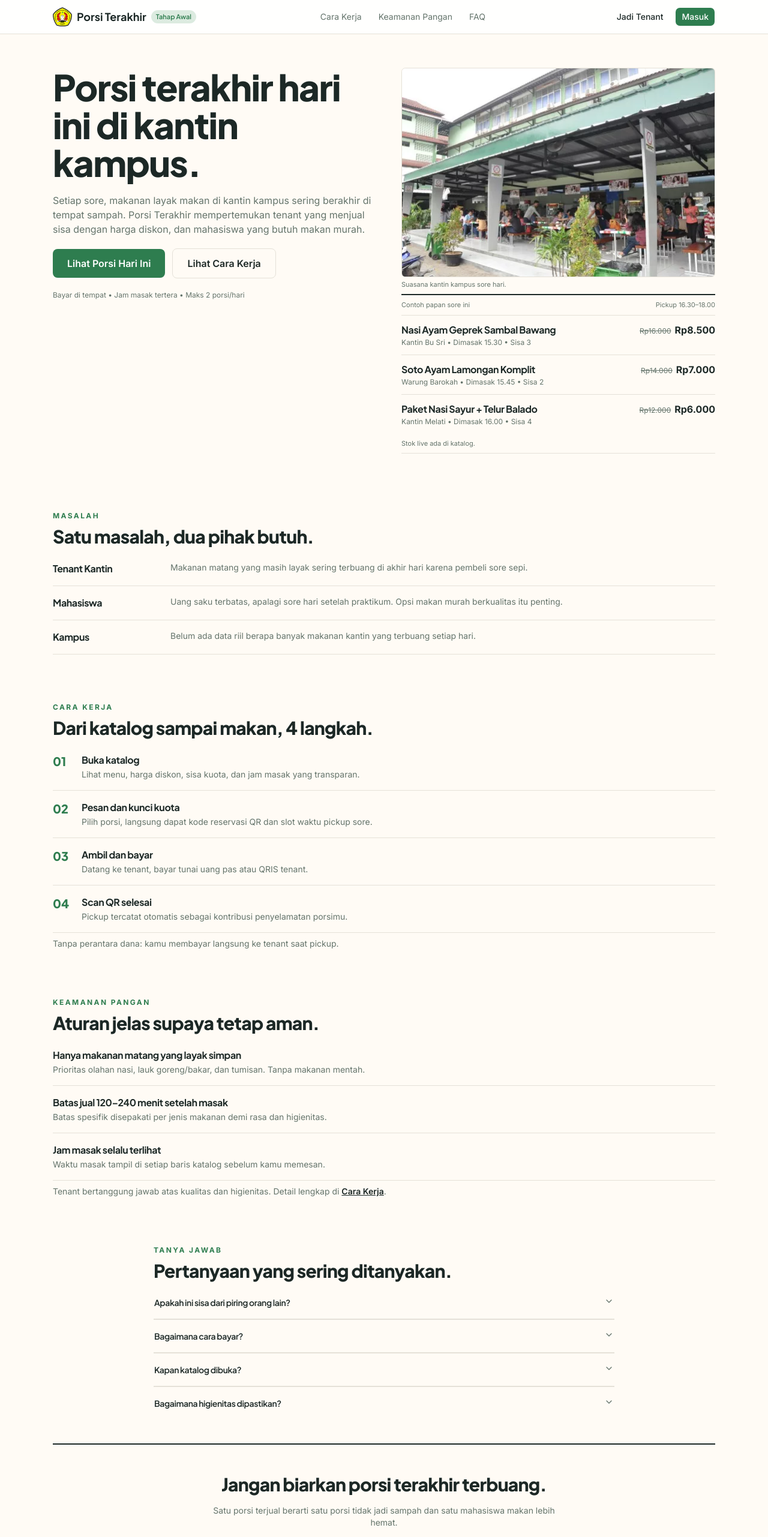
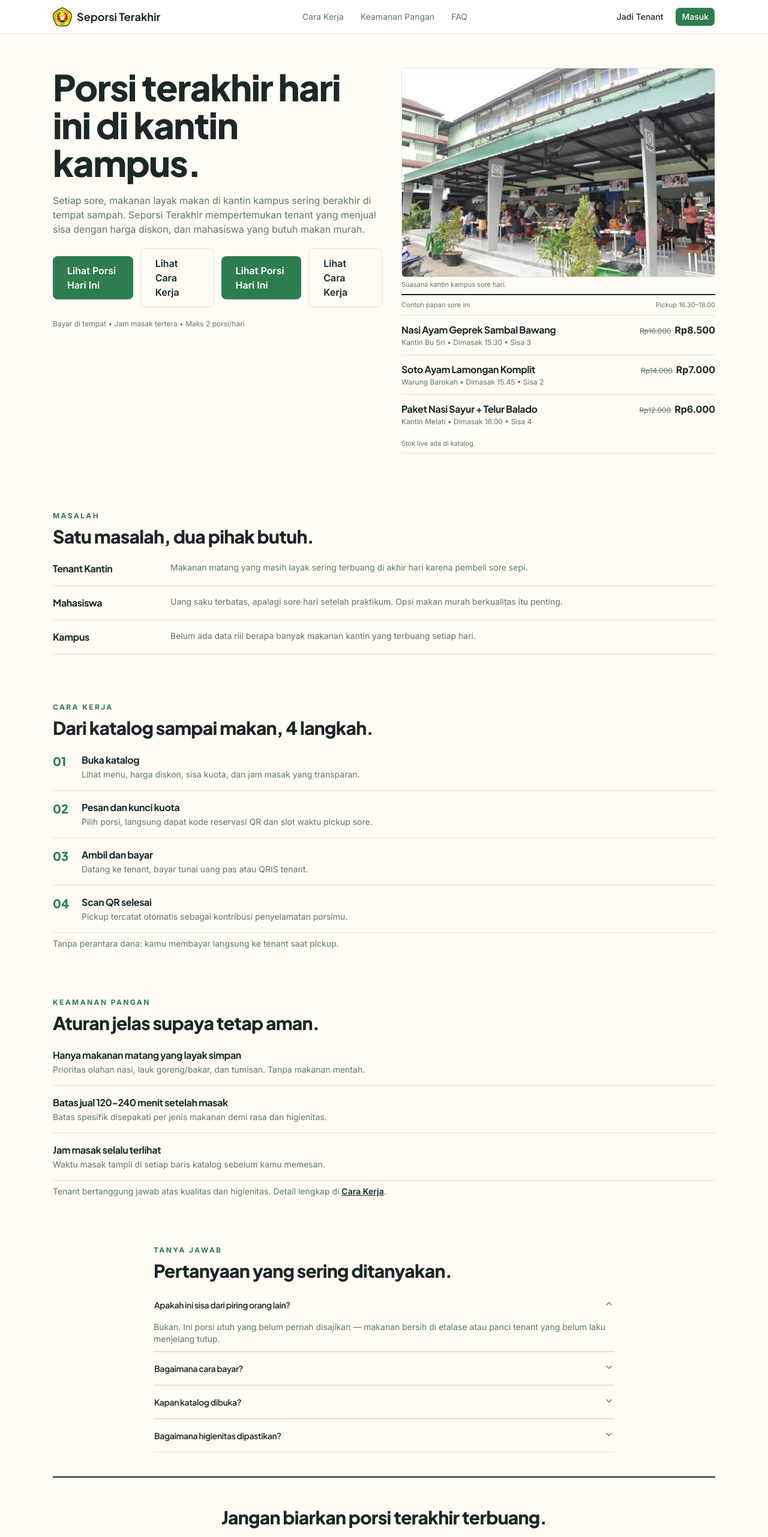
Before and after one commit to yayayapluto/Seporsi-Terakhir, a Next.js app: page / in a window 1280 px wide. Shown: the top 2562 px of the page at 60% size. Built offline with nearby package versions, Linux system fonts and the light colour scheme; no server answers.

Commit message:
feat(brand): Seporsi Terakhir, hapus badge Tahap Awal

```diff
--- a/src/app/(public)/cara-kerja/page.tsx
+++ b/src/app/(public)/cara-kerja/page.tsx
@@ -215,7 +215,7 @@ export default function CaraKerjaPage() {
             Aplikasi tidak memproses pembayaran
           </h2>
           <p className="text-muted-foreground">
-            Porsi Terakhir hanya mencatat kuota. Uang berpindah tangan di kasir fisik kantin.
+            Seporsi Terakhir hanya mencatat kuota. Uang berpindah tangan di kasir fisik kantin.
           </p>
           <dl className="grid gap-x-8 gap-y-4 sm:grid-cols-3">
             <div className="flex flex-col gap-1">
@@ -349,7 +349,6 @@ export default function CaraKerjaPage() {
         </Reveal>
       </section>
 
-      {/* FAQ */}
       <section aria-labelledby="faq-heading">
         <Reveal className="flex flex-col gap-2">
           <h2 id="faq-heading" className="text-xl font-bold tracking-tight">
--- a/src/app/(public)/page.tsx
+++ b/src/app/(public)/page.tsx
@@ -1,5 +1,6 @@
 import Image from "next/image";
 import Link from "next/link";
+
 import {
   Accordion,
   AccordionContent,
@@ -114,10 +115,26 @@ export default function Home() {
           </h1>
           <p className="max-w-xl text-base text-muted-foreground">
             Setiap sore, makanan layak makan di kantin kampus sering berakhir di tempat sampah.
-            Porsi Terakhir mempertemukan tenant yang menjual sisa dengan harga diskon, dan mahasiswa
-            yang butuh makan murah.
+            Seporsi Terakhir mempertemukan tenant yang menjual sisa dengan harga diskon, dan
+            mahasiswa yang butuh makan murah.
           </p>
           <div className="flex flex-col gap-3 sm:flex-row sm:items-center">
+            <Pressable>
+              <Link
+                href="/katalog"
+                className="inline-flex items-center justify-center rounded-lg bg-primary px-6 py-3 font-semibold text-primary-foreground transition-colors hover:bg-[#256640]"
+              >
+                Lihat Porsi Hari Ini
+              </Link>
+            </Pressable>
+            <Pressable>
+              <Link
+                href="/cara-kerja"
+                className="inline-flex items-center justify-center rounded-lg border px-6 py-3 font-semibold transition-colors hover:bg-muted"
+              >
+                Lihat Cara Kerja
+              </Link>
+            </Pressable>
             <Pressable>
               <Link
                 href="/katalog"
@@ -261,12 +278,12 @@ export default function Home() {
         <h2 className="text-2xl font-extrabold tracking-tight sm:text-3xl">
           Pertanyaan yang sering ditanyakan.
         </h2>
-        <Accordion>
+        <Accordion defaultValue={FAQS[0] ? [FAQS[0].q] : []} className="mt-1 border-b">
           {FAQS.map((f) => (
-            <AccordionItem key={f.q} className="border-t first:border-t-0">
-              <AccordionTrigger className="py-4 font-semibold">{f.q}</AccordionTrigger>
+            <AccordionItem key={f.q} value={f.q} className="border-t first:border-t-0">
+              <AccordionTrigger className="py-4 text-left font-semibold">{f.q}</AccordionTrigger>
               <AccordionContent>
-                <p className="pb-4 text-sm text-muted-foreground">{f.a}</p>
+                <p className="text-muted-foreground">{f.a}</p>
               </AccordionContent>
             </AccordionItem>
           ))}
@@ -299,6 +316,22 @@ export default function Home() {
               Daftar sebagai Tenant
             </Link>
           </Pressable>
+          <Pressable>
+            <Link
+              href="/masuk"
+              className="inline-flex items-center justify-center rounded-lg bg-primary px-6 py-3 font-semibold text-primary-foreground transition-colors hover:bg-[#256640]"
+            >
+              Masuk Sekarang
+            </Link>
+          </Pressable>
+          <Pressable>
+            <Link
+              href="/tenant/pendaftaran"
+              className="inline-flex items-center justify-center rounded-lg border px-6 py-3 font-semibold transition-colors hover:bg-muted"
+            >
+              Daftar sebagai Tenant
+            </Link>
+          </Pressable>
         </div>
         <p className="text-xs text-muted-foreground">Tahap awal SDG 12 di lingkungan kampus</p>
       </Reveal>
--- a/src/app/(public)/profil/page.tsx
+++ b/src/app/(public)/profil/page.tsx
@@ -117,7 +117,7 @@ export default async function ProfilPage() {
         {tenantStatus == null ? (
           <EmptyState
             title="Belum mendaftar sebagai tenant"
-            hint="Jual sisa masakanmu lewat Porsi Terakhir — gratis untuk saat ini."
+            hint="Jual sisa masakanmu lewat Seporsi Terakhir — gratis untuk saat ini."
             ctaHref="/tenant/pendaftaran"
             ctaLabel="Daftar jadi tenant"
           />
--- a/src/app/layout.tsx
+++ b/src/app/layout.tsx
@@ -16,7 +16,7 @@ const inter = Inter({
 });
 
 export const metadata: Metadata = {
-  title: "Porsi Terakhir",
+  title: "Seporsi Terakhir",
   description:
     "Selamatkan porsi terakhir hari ini: makanan enak harga miring, kurangi sampah makanan kampus.",
 };
--- a/src/app/tenant/pendaftaran/page.tsx
+++ b/src/app/tenant/pendaftaran/page.tsx
@@ -18,7 +18,7 @@ export default async function PendaftaranPage() {
         <p className="text-xs font-bold tracking-widest text-primary">MITRA KANTIN</p>
         <h1 className="text-3xl font-bold">Daftar jadi tenant</h1>
         <p className="text-muted-foreground">
-          Jual sisa masakanmu lewat Porsi Terakhir — gratis untuk saat ini. Pendaftaran perlu
+          Jual sisa masakanmu lewat Seporsi Terakhir — gratis untuk saat ini. Pendaftaran perlu
           persetujuan admin sebelum porsi bisa diposting.
         </p>
       </div>
--- a/src/components/site-footer.tsx
+++ b/src/components/site-footer.tsx
@@ -10,7 +10,7 @@ export function SiteFooter() {
             <span className="flex size-7 items-center justify-center rounded-lg bg-primary text-primary-foreground">
               <Recycle className="size-4" aria-hidden />
             </span>
-            Porsi Terakhir
+            Seporsi Terakhir
           </p>
           <p className="max-w-xs text-sm text-muted-foreground">
             Platform penyelamat surplus makanan kantin kampus. Makanan berkualitas tinggi, harga
@@ -44,7 +44,7 @@ export function SiteFooter() {
       </div>
       <div className="border-t">
         <p className="mx-auto w-full max-w-6xl px-4 py-4 text-xs text-muted-foreground sm:px-6">
-          Dikelola bersama BEM dan unit sarana kampus © 2026 Porsi Terakhir (Project Infinity)
+          Dikelola bersama BEM dan unit sarana kampus © 2026 Seporsi Terakhir (Project Infinity)
         </p>
       </div>
     </footer>
--- a/src/components/site-header.tsx
+++ b/src/components/site-header.tsx
@@ -47,10 +47,7 @@ export function SiteHeader() {
             height={32}
             className="size-8 object-contain"
           />
-          Porsi Terakhir
-          <span className="hidden rounded-full bg-secondary px-2 py-0.5 text-[11px] font-semibold text-primary sm:inline">
-            Tahap Awal
-          </span>
+          Seporsi Terakhir
         </Link>
         <nav className="hidden items-center gap-1 text-sm lg:flex" aria-label="Navigasi utama">
           {NAV.map((n) => (
```
